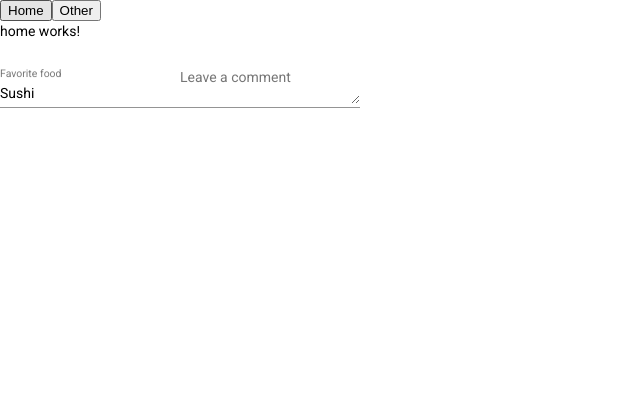
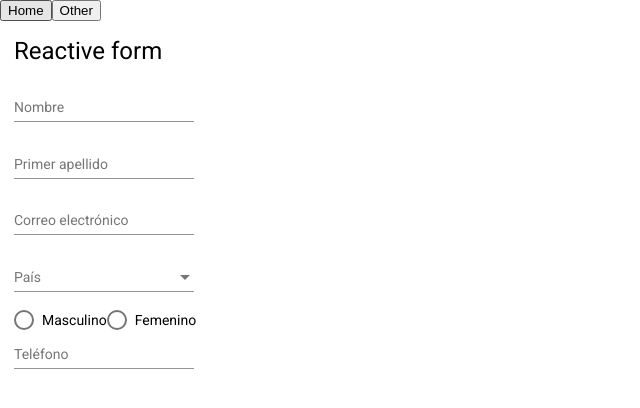
Before and after one commit to Tecayehuatl/k-example, an Angular app: page /home in a window 1280 px wide. Shown: the top 408 px of the page, without its empty margins (0-640 px from the left). Built offline with nearby package versions, Linux system fonts and the light colour scheme.

Commit message:
Basic setup for form

```diff
--- a/src/app/container/home/home.component.html
+++ b/src/app/container/home/home.component.html
@@ -1,12 +1,51 @@
-<p>home works!</p>
-<form class="example-form">
-  <mat-form-field class="example-full-width">
-    <mat-label>Favorite food</mat-label>
-    <input matInput placeholder="Ex. Pizza" value="Sushi" />
-  </mat-form-field>
-
-  <mat-form-field class="example-full-width">
-    <mat-label>Leave a comment</mat-label>
-    <textarea matInput placeholder="Ex. It makes me feel..."></textarea>
-  </mat-form-field>
-</form>
+<section class="o-section">
+  <h1 class="o-section__title">Reactive form</h1>
+  <form class="o-creation-form">
+    <!-- Name -->
+    <div>
+      <mat-form-field class="c-input">
+        <mat-label>Nombre</mat-label>
+        <input matInput />
+      </mat-form-field>
+    </div>
+    <!-- surname -->
+    <div>
+      <mat-form-field class="c-input">
+        <mat-label>Primer apellido</mat-label>
+        <input matInput />
+      </mat-form-field>
+    </div>
+    <!-- Email -->
+    <div>
+      <mat-form-field class="c-input">
+        <mat-label>Correo electrónico</mat-label>
+        <input matInput />
+      </mat-form-field>
+    </div>
+    <!-- Country -->
+    <div>
+      <mat-form-field>
+        <mat-label>País</mat-label>
+        <mat-select>
+          <mat-option>
+            -
+          </mat-option>
+        </mat-select>
+      </mat-form-field>
+    </div>
+    <!-- Gender -->
+    <div>
+      <mat-radio-group aria-label="Selecciona una opción">
+        <mat-radio-button value="1">Masculino</mat-radio-button>
+        <mat-radio-button value="2">Femenino</mat-radio-button>
+      </mat-radio-group>
+    </div>
+    <!-- Telephone -->
+    <div>
+      <mat-form-field class="c-input">
+        <mat-label>Teléfono</mat-label>
+        <input matInput />
+      </mat-form-field>
+    </div>
+  </form>
+</section>
--- a/src/styles.scss
+++ b/src/styles.scss
@@ -1,4 +1,22 @@
 /* You can add global styles to this file, and also import other style files */
 
-html, body { height: 100%; }
-body { margin: 0; font-family: Roboto, "Helvetica Neue", sans-serif; }
+html,
+body {
+  height: 100%;
+}
+body {
+  margin: 0;
+  font-family: Roboto, "Helvetica Neue", sans-serif;
+}
+
+.o-section {
+  padding: 1em;
+}
+
+.o-section__title {
+  margin: 1em 0;
+}
+
+.c-input {
+  max-width: 250px;
+}
```
Also changed, not shown: src/app/app.module.ts (+4 -7 lines), src/app/shared/material/material.module.ts (+15 -2 lines).
